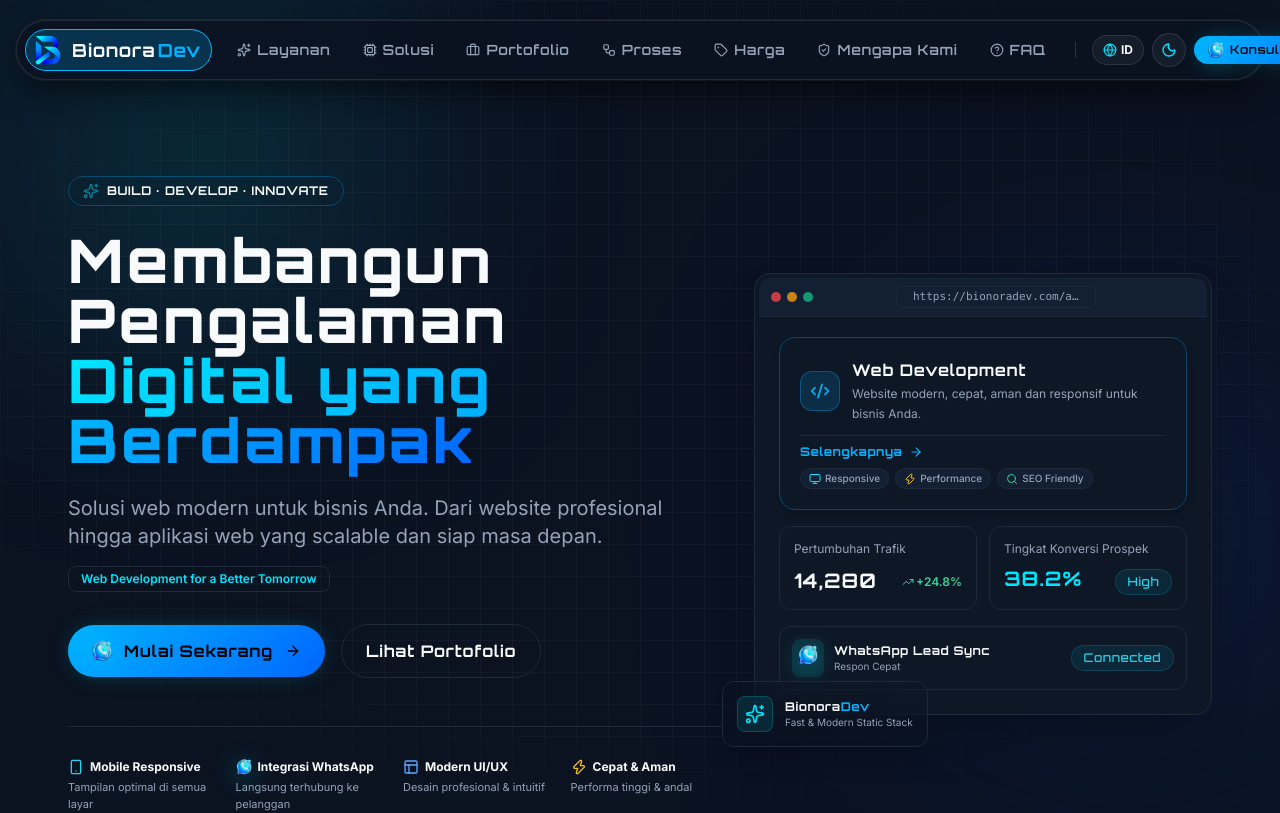
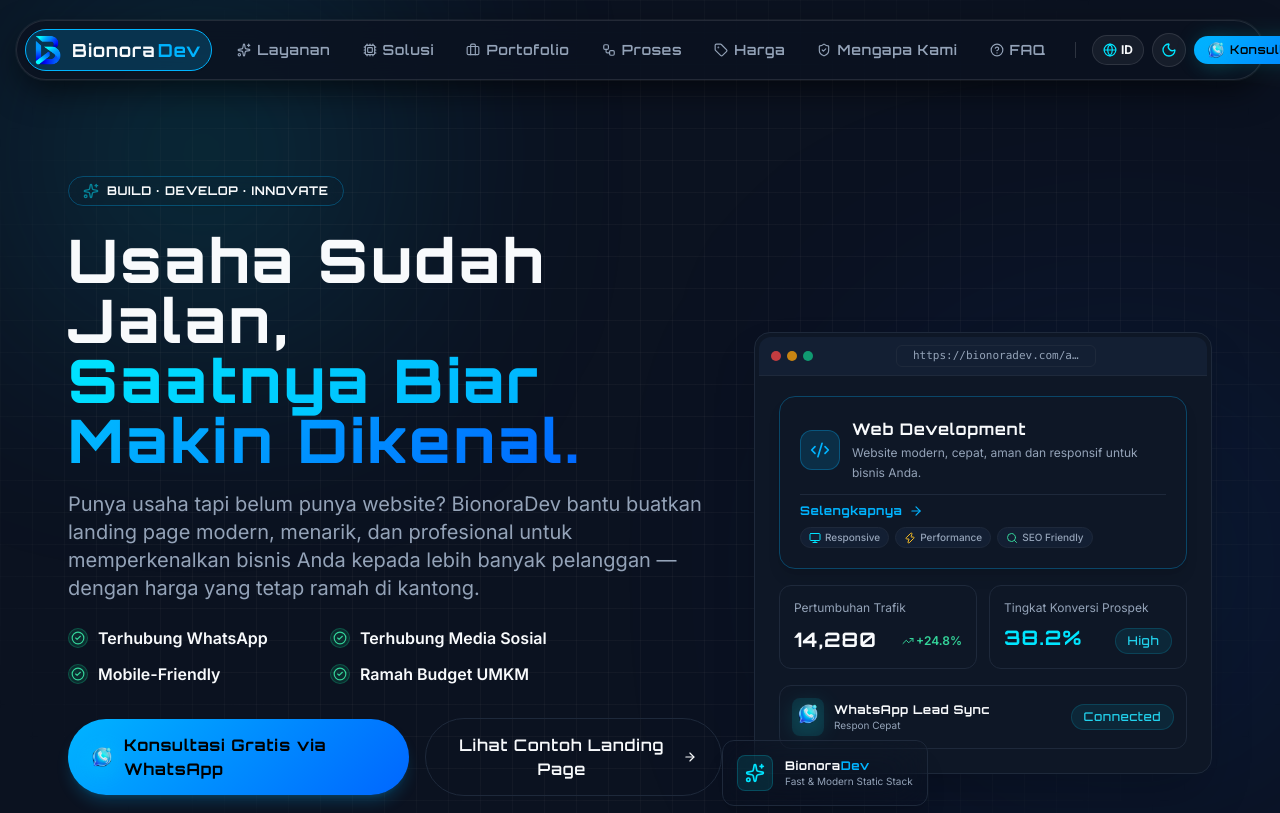
Before and after one commit to hidayatullah70/bionoradev, a React (Vite) app: page / in a window 1280 px wide. Shown: the top 813 px of the page. Built offline with nearby package versions, Linux system fonts and the light colour scheme.

Commit message:
feat: update hero section marketing copy with high-converting messaging

```diff
--- a/src/components/sections/Hero.jsx
+++ b/src/components/sections/Hero.jsx
@@ -43,28 +43,28 @@
 
             {/* Single H1 for SEO with Brand Accent (bionoraDevUI.jpeg) */}
             <h1 className="text-3xl sm:text-5xl lg:text-6xl font-brand font-extrabold tracking-tight text-txt leading-[1.15]">
-              {locale === 'id' ? (
-                <>
-                  Membangun Pengalaman <br />
-                  <span className="brand-gradient-text">Digital yang Berdampak</span>
-                </>
-              ) : (
-                <>
-                  We Build <br />
-                  <span className="brand-gradient-text">Digital Experiences</span>
-                </>
-              )}
+              {t.hero.headlineLine1} <br />
+              <span className="brand-gradient-text">{t.hero.headlineLine2}</span>
             </h1>
 
             {/* Subheadline */}
-            <p className="mt-6 text-base sm:text-lg lg:text-xl text-txt-muted leading-relaxed max-w-2xl">
+            <p className="mt-5 text-base sm:text-lg lg:text-xl text-txt-muted leading-relaxed max-w-2xl">
               {t.hero.subheadline}
             </p>
 
-            {/* Tagline Bullets */}
-            <div className="mt-4 inline-block px-3 py-1 rounded-lg bg-surface-muted/60 border border-border text-xs font-semibold text-accent">
-              {siteConfig.brand.taglineBullets}
-            </div>
+            {/* Checklist Selling Points */}
+            {t.hero.checklist && (
+              <div className="mt-6 grid grid-cols-1 sm:grid-cols-2 gap-3 w-full max-w-lg">
+                {t.hero.checklist.map((item, idx) => (
+                  <div key={idx} className="flex items-center gap-2.5 text-sm sm:text-base font-semibold text-txt">
+                    <div className="w-5 h-5 rounded-full bg-emerald-500/15 border border-emerald-500/30 flex items-center justify-center shrink-0 text-emerald-400">
+                      <CheckCircle2 className="w-3.5 h-3.5" />
+                    </div>
+                    <span>{item}</span>
+                  </div>
+                ))}
+              </div>
+            )}
 
             {/* Primary & Secondary CTAs */}
             <div className="mt-8 flex flex-col sm:flex-row items-stretch sm:items-center gap-4 w-full sm:w-auto">
@@ -72,19 +72,20 @@
                 href={whatsAppUrl}
                 variant="gradient"
                 size="lg"
-                className="gap-3 group"
+                className="gap-3 group font-bold shadow-lg shadow-brand-blue/20"
               >
                 <WhatsAppIcon3D className="w-5 h-5 group-hover:scale-110 transition-transform" size={20} />
                 <span>{t.hero.ctaPrimary}</span>
-                <ArrowRight className="w-4 h-4 group-hover:translate-x-1 transition-transform" />
               </Button>
 
               <Button
                 variant="secondary"
                 size="lg"
+                className="gap-2 group font-semibold"
                 onClick={() => scrollToSection('portfolio')}
               >
-                {t.hero.ctaSecondary}
+                <span>{t.hero.ctaSecondary}</span>
+                <ArrowRight className="w-4 h-4 group-hover:translate-x-1 transition-transform" />
               </Button>
             </div>
 
--- a/src/i18n/messages.js
+++ b/src/i18n/messages.js
@@ -16,16 +16,23 @@
     },
     hero: {
       badge: "BUILD · DEVELOP · INNOVATE",
-      headline: "Membangun Pengalaman Digital yang Berdampak",
-      subheadline: "Solusi web modern untuk bisnis Anda. Dari website profesional hingga aplikasi web yang scalable dan siap masa depan.",
+      headlineLine1: "Usaha Sudah Jalan,",
+      headlineLine2: "Saatnya Biar Makin Dikenal.",
+      subheadline: "Punya usaha tapi belum punya website? BionoraDev bantu buatkan landing page modern, menarik, dan profesional untuk memperkenalkan bisnis Anda kepada lebih banyak pelanggan — dengan harga yang tetap ramah di kantong.",
+      checklist: [
+        "Terhubung WhatsApp",
+        "Terhubung Media Sosial",
+        "Mobile-Friendly",
+        "Ramah Budget UMKM",
+      ],
       taglineBullets: "Web Development for a Better Tomorrow",
-      ctaPrimary: "Mulai Sekarang",
-      ctaSecondary: "Lihat Portofolio",
+      ctaPrimary: "Konsultasi Gratis via WhatsApp",
+      ctaSecondary: "Lihat Contoh Landing Page",
       capabilityBullets: [
-        { label: "Mobile Responsive", desc: "Tampilan optimal di semua layar" },
-        { label: "Integrasi WhatsApp", desc: "Langsung terhubung ke pelanggan" },
-        { label: "Modern UI/UX", desc: "Desain profesional & intuitif" },
-        { label: "Cepat & Aman", desc: "Performa tinggi & andal" },
+        { label: "Mobile-Friendly", desc: "Responsif di semua gadget" },
+        { label: "WhatsApp Ready", desc: "Langsung chat prospek" },
+        { label: "Desain Modern", desc: "Tampilan profesional & memikat" },
+        { label: "Ramah Budget", desc: "Investasi hemat hasil optimal" },
       ],
       mockup: {
         activeUsers: "Pertumbuhan Trafik",
@@ -302,16 +309,23 @@
     },
     hero: {
       badge: "BUILD · DEVELOP · INNOVATE",
-      headline: "We Build Digital Experiences",
-      subheadline: "Modern web solutions for your business. From professional websites to scalable, future-ready web applications.",
+      headlineLine1: "Business Is Running,",
+      headlineLine2: "Time to Get Recognized.",
+      subheadline: "Running a business but don't have a website yet? BionoraDev creates modern, attractive, and professional landing pages to introduce your business to more customers — at budget-friendly rates.",
+      checklist: [
+        "WhatsApp Connected",
+        "Social Media Integrated",
+        "Mobile-Friendly",
+        "Budget-Friendly for SMBs",
+      ],
       taglineBullets: "Web Development for a Better Tomorrow",
-      ctaPrimary: "Get Started",
-      ctaSecondary: "View Portfolio",
+      ctaPrimary: "Free Consultation via WhatsApp",
+      ctaSecondary: "View Landing Page Examples",
       capabilityBullets: [
-        { label: "Mobile Responsive", desc: "Optimal layout on every screen" },
-        { label: "WhatsApp Integration", desc: "Direct connection with leads" },
-        { label: "Modern UI/UX", desc: "Professional & intuitive aesthetic" },
-        { label: "Fast & Secure", desc: "High performance & reliability" },
+        { label: "Mobile-Friendly", desc: "Optimized for all screens" },
+        { label: "WhatsApp Ready", desc: "Direct chat with leads" },
+        { label: "Modern Design", desc: "Professional & engaging look" },
+        { label: "Budget-Friendly", desc: "Smart value for businesses" },
       ],
       mockup: {
         activeUsers: "Traffic Growth",
```
